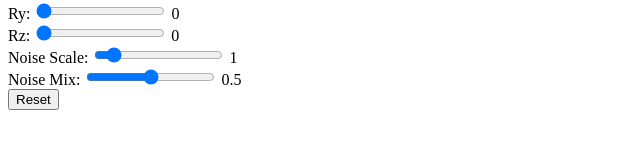
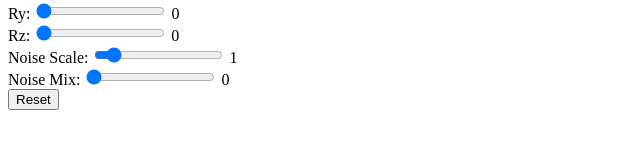
Before and after one commit to EvaYiDai/CSCI580-Project, a plain HTML site: page index.html in a window 1280 px wide. Shown: the part 377-526 px from the top of the page, 0-640 px from the left. Drawn offline with Linux system fonts and the light colour scheme.

Commit message:
fixed default UI noise values

```diff
--- a/index.html
+++ b/index.html
@@ -40,7 +40,7 @@
         <span id="nsValue"></span><br>
 
         <label for="nmSlider">Noise Mix:</label>
-        <input type="range" id="nmSlider" min="0" max="1" step="0.01" value="0.5">
+        <input type="range" id="nmSlider" min="0" max="1" step="0.01" value="0">
         <span id="nmValue"></span><br>
 
         <button id="reloadButton">Reset</button>
```
